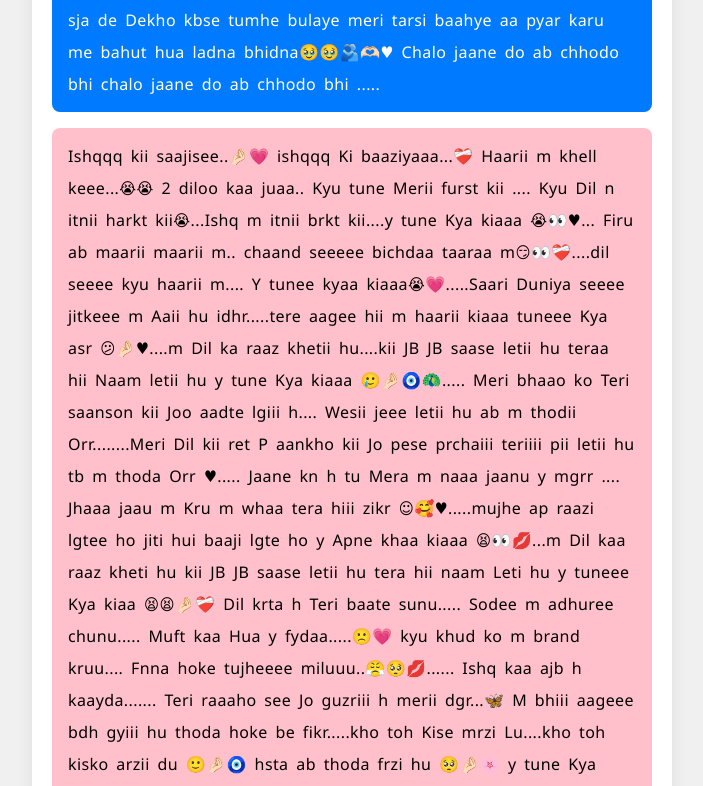
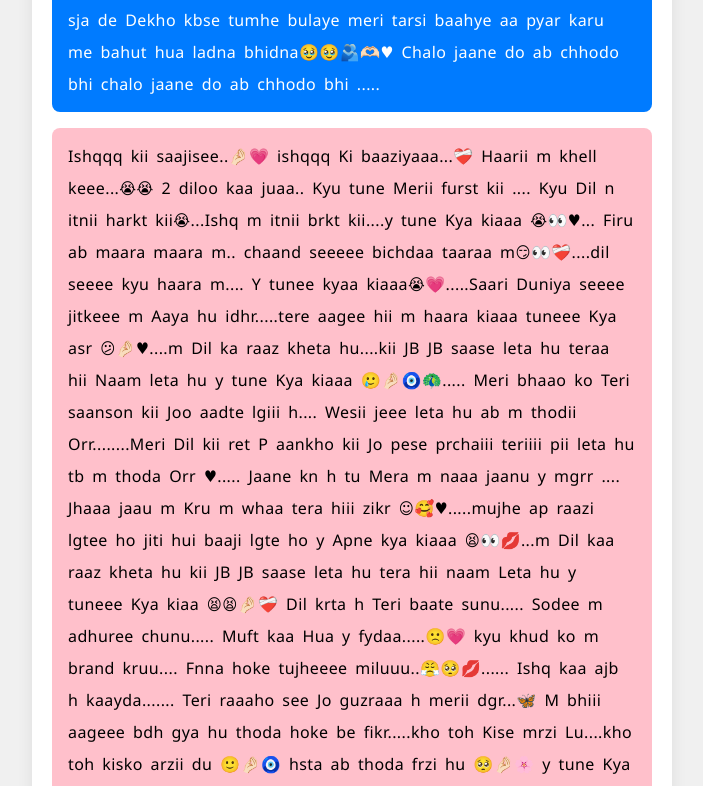
Before and after one commit to CodeWithManish00/css-example, a plain HTML site: page index.html in a window 1280 px wide. Shown: the part 2044-2830 px from the top of the page, without its empty margins (288-991 px from the left). Drawn offline with Linux system fonts and the light colour scheme.

Commit message:
Update index.html

```diff
--- a/index.html
+++ b/index.html
@@ -111,11 +111,11 @@ Chalo jaane do ab chhodo bhi chalo jaane do ab chhodo bhi .....</p>
       <p>Ishqqq kii saajisee..🤌🏻💗 ishqqq Ki baaziyaaa...❤‍🩹
 Haarii m khell keee...😭😭
 2 diloo kaa juaa..
-Kyu tune Merii furst kii .... Kyu Dil n itnii harkt kii😭...Ishq m itnii brkt kii....y tune Kya kiaaa 😭👀♥... Firu ab maarii maarii m.. chaand seeeee bichdaa taaraa m😏👀❤‍🩹....dil seeee kyu haarii m.... Y tunee kyaa kiaaa😭💗.....Saari Duniya seeee jitkeee m Aaii hu idhr.....tere aagee hii m haarii kiaaa tuneee Kya asr 😕🤌🏻♥....m Dil ka raaz khetii hu....kii JB JB saase letii hu teraa hii Naam letii hu y tune Kya kiaaa 🥲🤌🏻🧿🦚.....
+Kyu tune Merii furst kii .... Kyu Dil n itnii harkt kii😭...Ishq m itnii brkt kii....y tune Kya kiaaa 😭👀♥... Firu ab maara maara m.. chaand seeeee bichdaa taaraa m😏👀❤‍🩹....dil seeee kyu haara m.... Y tunee kyaa kiaaa😭💗.....Saari Duniya seeee jitkeee m Aaya hu idhr.....tere aagee hii m haara kiaaa tuneee Kya asr 😕🤌🏻♥....m Dil ka raaz kheta hu....kii JB JB saase leta hu teraa hii Naam leta hu y tune Kya kiaaa 🥲🤌🏻🧿🦚.....
 
-Meri bhaao ko Teri saanson kii Joo aadte  lgiii h.... Wesii jeee letii hu ab m thodii Orr........Meri Dil kii ret P aankho kii Jo pese prchaiii teriiii pii letii hu tb m thoda Orr ♥..... Jaane kn h tu Mera m naaa jaanu y mgrr .... Jhaaa jaau m Kru m whaa tera hiii zikr ☺🥰♥.....mujhe ap raazi lgtee ho jiti hui baaji lgte ho y Apne khaa kiaaa 😫👀💋...m Dil kaa raaz kheti hu kii JB JB saase letii hu tera hii naam Leti hu y tuneee Kya kiaa 😫😫🤌🏻❤‍🩹
+Meri bhaao ko Teri saanson kii Joo aadte  lgiii h.... Wesii jeee leta hu ab m thodii Orr........Meri Dil kii ret P aankho kii Jo pese prchaiii teriiii pii leta hu tb m thoda Orr ♥..... Jaane kn h tu Mera m naaa jaanu y mgrr .... Jhaaa jaau m Kru m whaa tera hiii zikr ☺🥰♥.....mujhe ap raazi lgtee ho jiti hui baaji lgte ho y Apne kya kiaaa 😫👀💋...m Dil kaa raaz kheta hu kii JB JB saase leta hu tera hii naam Leta hu y tuneee Kya kiaa 😫😫🤌🏻❤‍🩹
 
-Dil krta h Teri baate sunu..... Sodee m adhuree chunu..... Muft kaa Hua y fydaa.....🙁💗 kyu khud ko m brand kruu.... Fnna hoke tujheeee miluuu..😤🥺💋...... Ishq kaa ajb h kaayda....... Teri raaaho see Jo guzriii h merii dgr...🦋 M bhiii aageee bdh gyiii hu thoda hoke be fikr.....kho toh Kise mrzi Lu....kho toh kisko arzii du 🙂🤌🏻🧿 hsta ab thoda frzi hu 🥺🤌🏻🌸 y tune Kya kiaaa🙉💫🔥....... M Dil kaa raaz khetii huuu kii JB JB saase letii hu teraa hii Naam letii hu ♥ y tune Kya kiaaa 🙈🙊🥹♥....</p>
+Dil krta h Teri baate sunu..... Sodee m adhuree chunu..... Muft kaa Hua y fydaa.....🙁💗 kyu khud ko m brand kruu.... Fnna hoke tujheeee miluuu..😤🥺💋...... Ishq kaa ajb h kaayda....... Teri raaaho see Jo guzraaa h merii dgr...🦋 M bhiii aageee bdh gya hu thoda hoke be fikr.....kho toh Kise mrzi Lu....kho toh kisko arzii du 🙂🤌🏻🧿 hsta ab thoda frzi hu 🥺🤌🏻🌸 y tune Kya kiaaa🙉💫🔥....... M Dil kaa raaz kheta huuu kii JB JB saase leta hu teraa hii Naam leta hu ♥ y tune Kya kiaaa 🙈🙊🥹♥....</p>
     </div>
 
       <h1>Shayari for My Wyff Laxmi.</h1>
```
